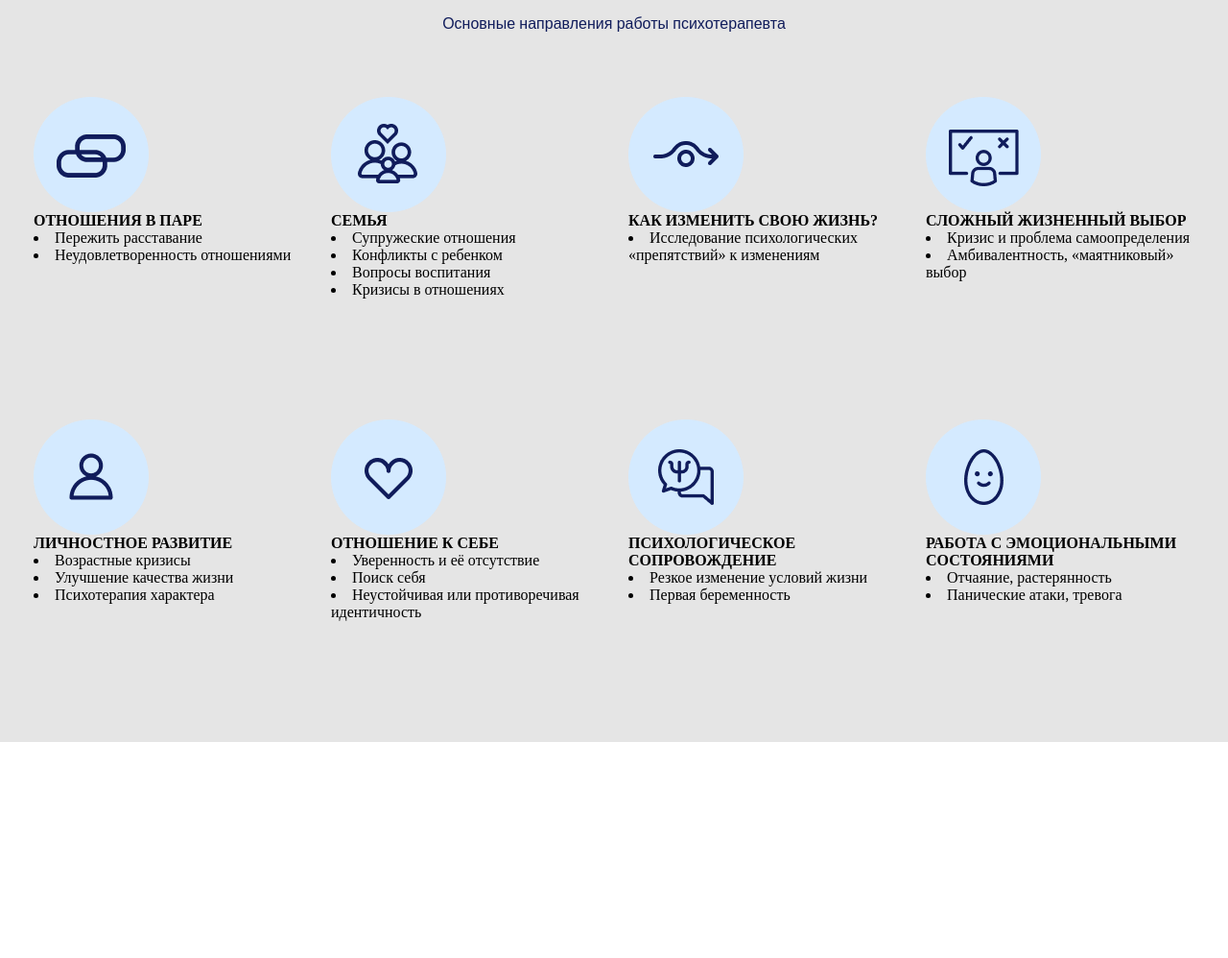
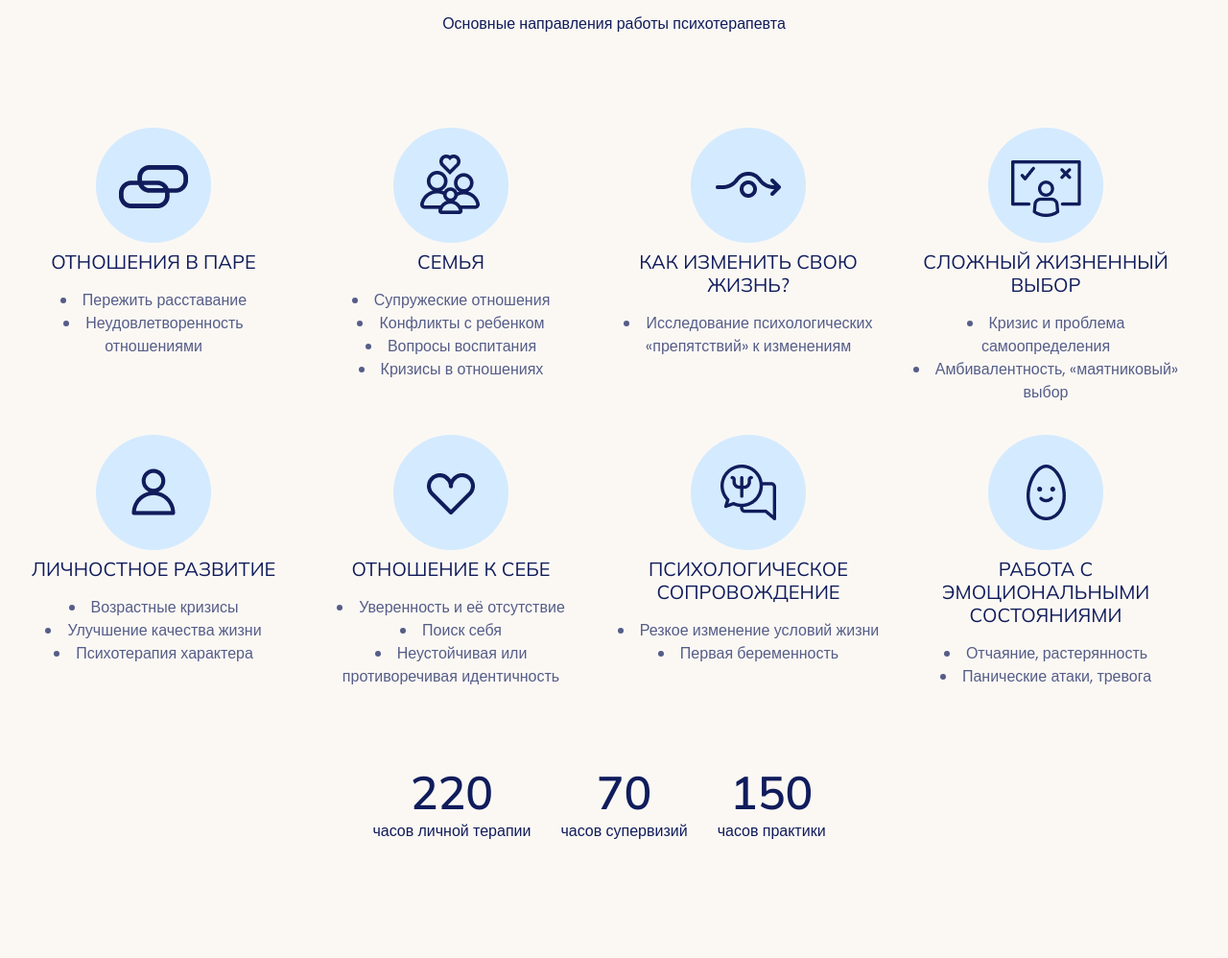
Before and after one commit to factvlad/Psychology, a website: page app/index.html in a window 1280 px wide. Shown: the part 1205-2203 px from the top of the page at 96% size. Before the commit the page ends 1978 px from the top, so only its background shows below. Drawn offline with Linux system fonts and the light colour scheme.

Commit message:
up about

```diff
--- a/app/index.html
+++ b/app/index.html
@@ -150,7 +150,7 @@
                 <li class="main__list-items">Панические атаки, тревога</li>
               </ul>
             </div>
-            <!-- <div class="content__numbers">
+            <div class="content__numbers">
               <div class="content__numbers-list">
                 <div class="content__numbers-title">220</div>
                 <div class="content__numbers-text">часов личной терапии</div>
@@ -163,7 +163,7 @@
                 <div class="content__numbers-title">150</div>
                 <div class="content__numbers-text">часов практики</div>
               </div>
-         </div> -->
+         </div>
           </div>
         </div>
       </div>
--- a/app/scss/style.scss
+++ b/app/scss/style.scss
@@ -106,7 +106,7 @@
   }
 }
 .main {
-  background-color: #e5e5e5;
+  background-color: #fbf8f4;
 
   &__description {
     padding-top: 120px;
@@ -121,7 +121,7 @@
     line-height: 57px;
     font-weight: 600;
     margin-bottom: 16px;
-    &:first-child{
+    &:first-child {
       margin-bottom: 34px;
     }
   }
@@ -132,7 +132,7 @@
     font-size: 16px;
     line-height: 24px;
     font-weight: 400;
-    &:nth-child(2){
+    &:nth-child(2) {
       margin-bottom: 120px;
     }
   }
@@ -143,14 +143,65 @@
     flex-wrap: wrap;
   }
   &__item {
-    min-height: 336px;
     width: 280px;
-    align-items: center;
+    &:hover {
+      background-color: #fffcf8;
+    }
+    margin-right: 30px;
+  }
+  &__list {
+    text-align: center;
   }
   &__list-items {
     list-style: inside;
+    @extend %text-font;
+    color: $default;
+    font-size: 16px;
+    line-height: 24px;
+    font-weight: 400;
+    opacity: 0.7;
   }
   &__img {
+    margin: 0 auto;
+    padding-top: 32px;
+    padding-bottom: 8px;
+  }
+  &__title {
+    text-align: center;
+    text-transform: uppercase;
+    @extend %title-font;
+    color: $default;
+    font-size: 20px;
+    line-height: 24px;
+    font-weight: 400;
+    padding-bottom: 16px;
+  }
+}
+.content {
+  &__numbers {
+    padding-top: 80px;
+    padding-bottom: 120px;
+    display: flex;
+    justify-content: space-between;
     text-align: center;
   }
+  &__numbers-list{
+    margin-right: 31px;
+  }
+  &__numbers-title{
+    text-align: center;
+    text-transform: uppercase;
+    @extend %title-font;
+    color: $default;
+    font-size: 48px;
+    line-height: 57px;
+    font-weight: 600;
+  }
+  &__numbers-text{
+    @extend %text-font;
+    color: $default;
+    font-size: 16px;
+    line-height: 24px;
+    font-weight: 400;
+  }
 }
```
Also changed, not shown: app/css/style.min.css.
